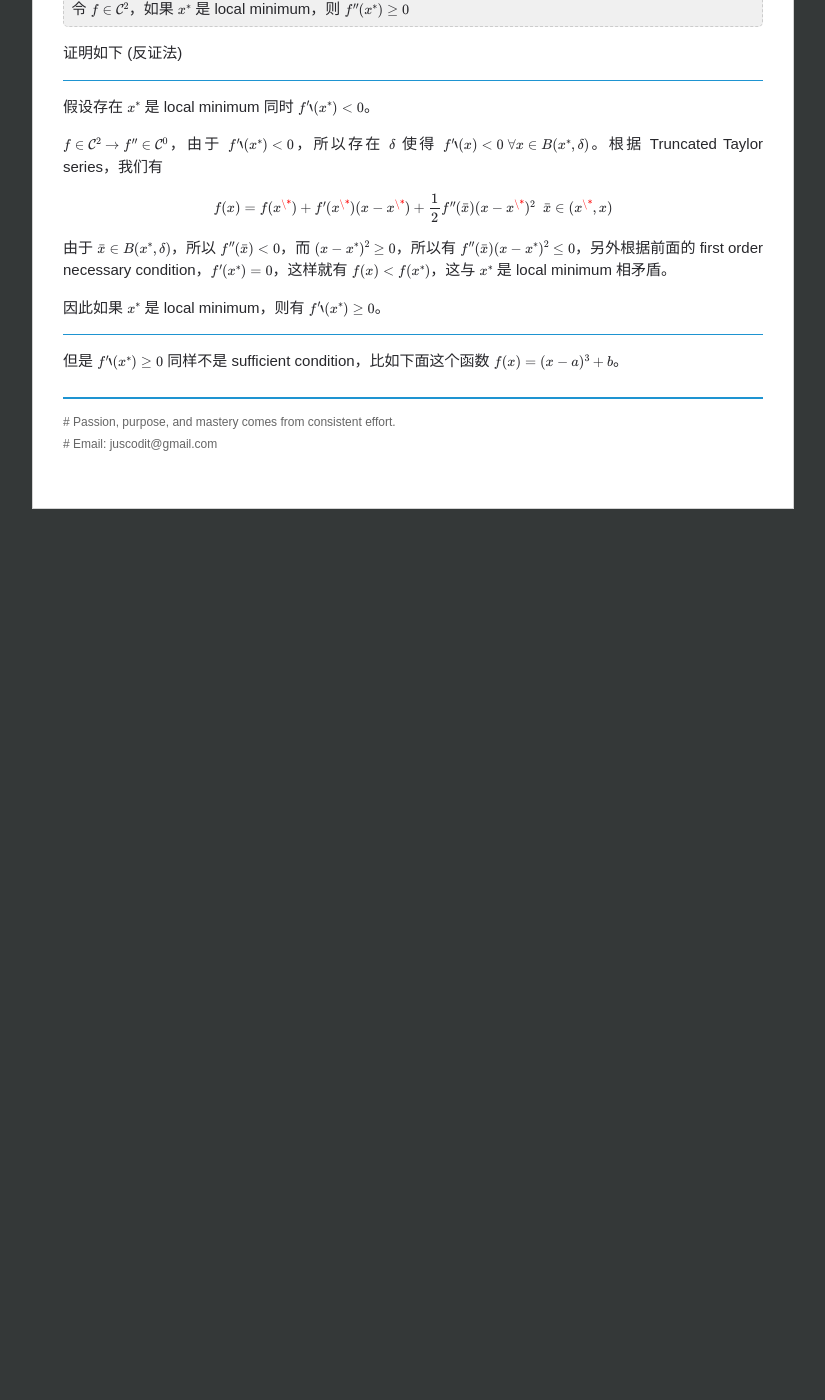
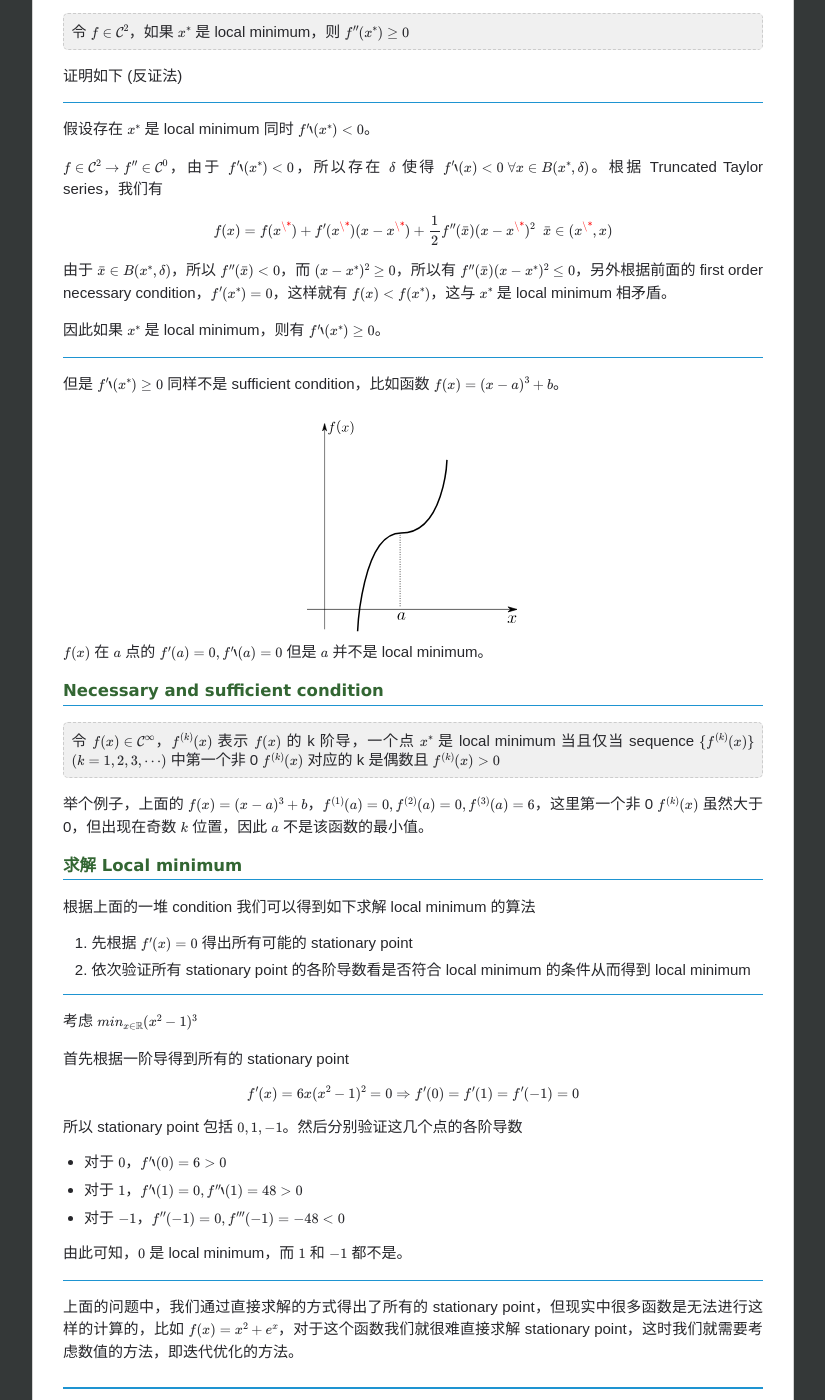
Before and after one commit to chenrushan/chenrushan.github.io, a Jekyll site: the page built from _posts/2014-04-07-NP-03-1d-unconstrain-optimize.markdown, in a window 1280 px wide and 1400 px high, scrolled down 2571 px. Shown: the whole window, without its empty margins (227-1052 px from the left). Built offline with Jekyll 4.4.1, drawn with Linux system fonts in a browser that asks for light colours; Markdown is read by kramdown in place of the engine named in the settings; formulas are drawn with MathJax 3; before the commit the page ends 3090 px from its top, so only the background shows below that; some of the changed text lies outside the part shown.

Commit message:
[nplec03]: finish

```diff
--- a/_posts/2014-04-07-NP-03-1d-unconstrain-optimize.markdown
+++ b/_posts/2014-04-07-NP-03-1d-unconstrain-optimize.markdown
@@ -79,7 +79,7 @@ $$f(x) = f(x^\*) + f'(\bar{x})(x - x^\*) \;\; \bar{x} \in (x^\*, x)$$
 
 <object data="/resource/NNP/03-1d-uncon-op/f'(x)=0.svg" type="image/svg+xml" class="blkcenter"></object>
 
-都有 $f'(a) = 0$，但只有左边的函数在 $a$ 处是最小值。
+都有 $f'(a) = 0$，但只有左边的函数在 $a$ 处是最小值。也因此满足 $f'(x) = 0$ 的 $x$ 并不被称为 minimum point 什么的，而是被称作 stationary point 或者 saddle point。
 
 注意到，对于左边函数，我们有 $f''(a) \geq 0$，而这其实就是 $x^\*$ 为 local minimum 的第二个 necessary condition。
 
@@ -105,4 +105,46 @@ $$f(x) = f(x^\*) + f'(x^\*)(x - x^\*) + \frac{1}{2} f''(\bar{x})(x - x^\*)^2 \;\
 
 ----------
 
-但是 $f''(x^\*) \geq 0$ 同样不是 sufficient condition，比如下面这个函数 $f(x) = (x - a)^3 + b$。
+但是 $f''(x^\*) \geq 0$ 同样不是 sufficient condition，比如函数 $f(x) = (x - a)^3 + b$。
+
+<object data="/resource/NNP/03-1d-uncon-op/x^3.svg" type="image/svg+xml" class="blkcenter"></object>
+
+$f(x)$ 在 $a$ 点的 $f'(a) = 0, f''(a) = 0$ 但是 $a$ 并不是 local minimum。
+
+#### Necessary and sufficient condition
+
+<blockquote>
+令 $f(x) \in \mathcal{C}^{\infty}$，$f^{(k)}(x)$ 表示 $f(x)$ 的 k 阶导，一个点 $x^*$ 是 local minimum 当且仅当 sequence $\{ f^{(k)}(x) \}$  $(k = 1, 2, 3, \cdots)$ 中第一个非 0 $f^{(k)}(x)$ 对应的 k 是偶数且 $f^{(k)}(x) > 0$
+</blockquote>
+
+举个例子，上面的 $f(x) = (x - a)^3 + b$，$f^{(1)}(a) = 0, f^{(2)}(a) = 0, f^{(3)}(a) = 6$，这里第一个非 0 $f^{(k)}(x)$ 虽然大于 0，但出现在奇数 $k$ 位置，因此 $a$ 不是该函数的最小值。
+
+#### 求解 Local minimum
+
+根据上面的一堆 condition 我们可以得到如下求解 local minimum 的算法
+
+1. 先根据 $f'(x) = 0$ 得出所有可能的 stationary point
+
+2. 依次验证所有 stationary point 的各阶导数看是否符合 local minimum 的条件从而得到 local minimum
+
+----------
+
+考虑 $min\_{x \in \mathbb{R}} (x^2 - 1)^3$
+
+首先根据一阶导得到所有的 stationary point
+
+$$ f'(x) = 6x(x^2 - 1)^2 = 0 \Rightarrow f'(0) = f'(1) = f'(-1) = 0$$
+
+所以 stationary point 包括 $0, 1, -1$。然后分别验证这几个点的各阶导数
+
+* 对于 $0$，$f''(0) = 6 > 0$
+
+* 对于 $1$，$f''(1) = 0, f'''(1) = 48 > 0$
+
+* 对于 $-1$，$f''(-1) = 0, f'''(-1) = -48 < 0$
+
+由此可知，$0$ 是 local minimum，而 $1$ 和 $-1$ 都不是。
+
+----------
+
+上面的问题中，我们通过直接求解的方式得出了所有的 stationary point，但现实中很多函数是无法进行这样的计算的，比如 $f(x) = x^2 + e^x$，对于这个函数我们就很难直接求解 stationary point，这时我们就需要考虑数值的方法，即迭代优化的方法。
```
Also changed, not shown: resource/NNP/03-1d-uncon-op/x^3.svg (added).
